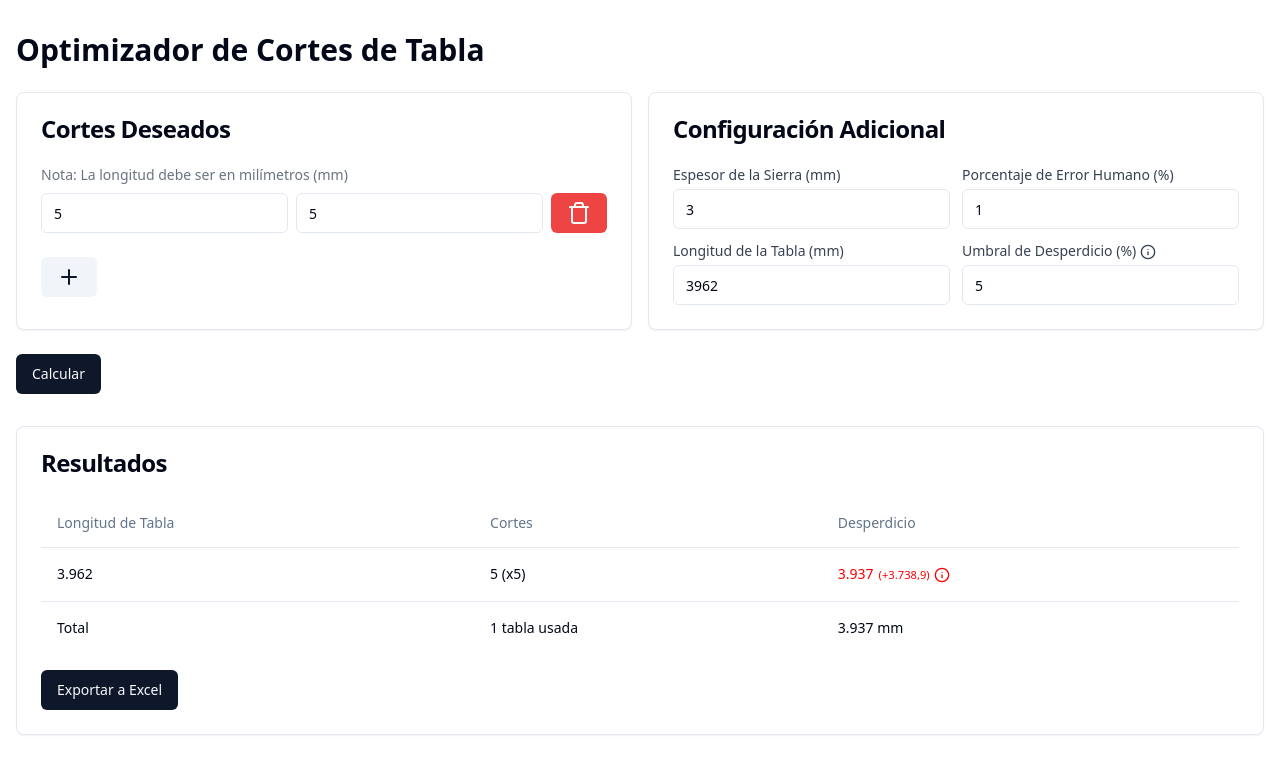
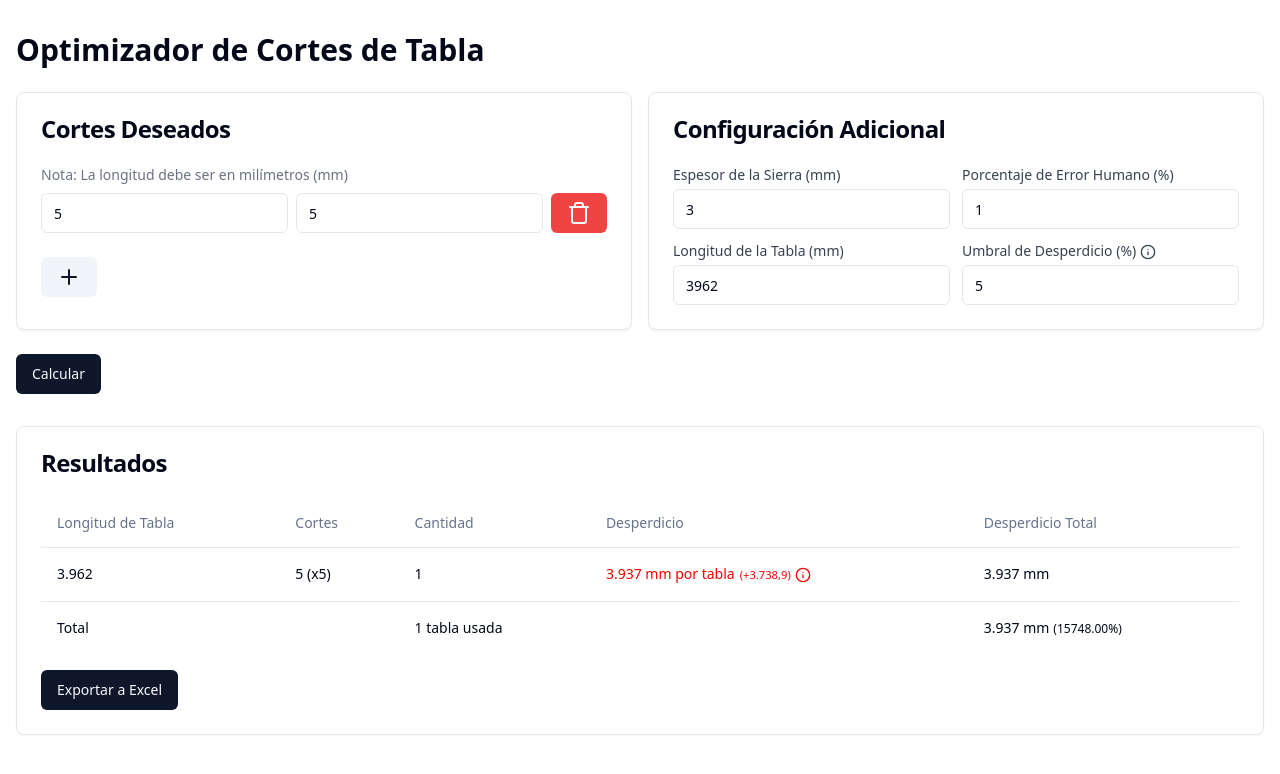
Before and after one commit to facundopanizza/wood-cuts-app, a React (Vite) app: page / in a window 1280 px wide. Both pictures are taken after typing "5", "5" into the empty fields and a click on the button "Calcular". Shown: the top 774 px of the page. Built offline with nearby package versions, Linux system fonts and the light colour scheme.

Commit message:
Fixed calculation bugs, added grouping of same cuts and added total percentage of waste

```diff
--- a/src/App.tsx
+++ b/src/App.tsx
@@ -27,7 +27,11 @@ import {
   TableHeader,
   TableRow,
 } from './components/ui/table';
-import { Result, WoodPiece, optimizeCuts } from './utils/woodCutOptimizer';
+import {
+  GroupedResult,
+  WoodPiece,
+  optimizeCuts,
+} from './utils/woodCutOptimizer';
 import { DateTime } from 'luxon';
 
 const woodPieceSchema = yup.object().shape({
@@ -127,7 +131,7 @@ const App: React.FC = () => {
   //   name: 'availableWood',
   // });
 
-  const [result, setResult] = React.useState<Result | null>(null);
+  const [result, setResult] = React.useState<GroupedResult | null>(null);
 
   const desiredCutsRef = useRef<HTMLInputElement[]>([]);
   // const availableWoodRef = useRef<HTMLInputElement[]>([]);
@@ -169,7 +173,7 @@ const App: React.FC = () => {
     // New code to count cuts and log the result
     const cutCounts = result.cuts.reduce((acc, pattern) => {
       pattern.cuts.forEach((cut) => {
-        acc[cut] = (acc[cut] || 0) + 1;
+        acc[cut] = (acc[cut] || 0) + pattern.quantity;
       });
       return acc;
     }, {} as Record<number, number>);
@@ -189,7 +193,13 @@ const App: React.FC = () => {
 
     // Create a worksheet for the cutting patterns
     const patternsData = [
-      ['Longitud de Tabla', 'Cortes', 'Desperdicio'],
+      [
+        'Longitud de Tabla',
+        'Cortes',
+        'Cantidad',
+        'Desperdicio',
+        'Desperdicio Total',
+      ],
       ...result.cuts.map((pattern) => [
         new Intl.NumberFormat('es-AR').format(pattern.originalLength),
         pattern.cuts
@@ -208,13 +218,18 @@ const App: React.FC = () => {
           )
           .join(', '),
         new Intl.NumberFormat('es-AR').format(pattern.remainingLength),
+        pattern.quantity,
       ]),
       [
         'Total',
         new Intl.NumberFormat('es-AR').format(result.totalLengthUsed) + ' mm',
+        result.cuts.reduce((acc, pattern) => acc + pattern.quantity, 0),
+        '',
         new Intl.NumberFormat('es-AR').format(result.totalLengthTrashed) +
-          ' mm',
-        '',
+          ` mm (${(
+            (result.totalLengthTrashed / result.totalLengthUsed) *
+            100
+          ).toFixed(2)}%)`,
       ],
     ];
 
@@ -483,7 +498,9 @@ const App: React.FC = () => {
                   <TableRow>
                     <TableHead>Longitud de Tabla</TableHead>
                     <TableHead>Cortes</TableHead>
+                    <TableHead>Cantidad</TableHead>
                     <TableHead>Desperdicio</TableHead>
+                    <TableHead>Desperdicio Total</TableHead>
                   </TableRow>
                 </TableHeader>
                 <TableBody>
@@ -515,25 +532,18 @@ const App: React.FC = () => {
                           )
                           .join(', ')}
                       </TableCell>
+                      <TableCell>{pattern.quantity}</TableCell>
                       <TableCell>
                         <span
                           style={{
                             color:
-                              pattern.cuts.reduce(
-                                (acc, cut) => acc - cut,
-                                pattern.originalLength
-                              ) >
+                              pattern.waste >
                               (pattern.originalLength * wasteThreshold) / 100
                                 ? 'red'
                                 : 'inherit',
                           }}>
-                          {new Intl.NumberFormat('es-AR').format(
-                            pattern.cuts.reduce(
-                              (acc, cut) => acc - cut,
-                              pattern.originalLength
-                            )
-                          )}
-
+                          {new Intl.NumberFormat('es-AR').format(pattern.waste)}{' '}
+                          mm por tabla
                           {pattern.waste >
                             (pattern.originalLength * wasteThreshold) / 100 && (
                             <>
@@ -580,23 +590,36 @@ const App: React.FC = () => {
                           )}
                         </span>
                       </TableCell>
+                      <TableCell>
+                        {new Intl.NumberFormat('es-AR').format(
+                          pattern.waste * pattern.quantity
+                        )}{' '}
+                        mm
+                      </TableCell>
                     </TableRow>
                   ))}
                   <TableRow>
                     <TableCell className="font-medium">Total</TableCell>
+                    <TableCell className="font-medium"></TableCell>
                     <TableCell className="font-medium">
                       {result.numberOfWoodPiecesUsed} tabla
                       {result.numberOfWoodPiecesUsed !== 1 ? 's' : ''} usada
                       {result.numberOfWoodPiecesUsed !== 1 ? 's' : ''}
                     </TableCell>
+                    <TableCell></TableCell>
                     <TableCell className="font-medium">
                       {new Intl.NumberFormat('es-AR').format(
-                        result.cuts.reduce(
-                          (acc, pattern) => acc + pattern.waste,
-                          0
-                        )
+                        result.totalLengthTrashed
                       )}{' '}
                       mm
+                      <span className="text-xs font-medium ml-1">
+                        (
+                        {(
+                          (result.totalLengthTrashed / result.totalLengthUsed) *
+                          100
+                        ).toFixed(2)}
+                        %)
+                      </span>
                     </TableCell>
                   </TableRow>
                 </TableBody>
--- a/src/utils/woodCutOptimizer.ts
+++ b/src/utils/woodCutOptimizer.ts
@@ -19,7 +19,6 @@ export interface Result {
   totalLengthUnused: number;
   totalPiecesUsed: number;
   totalPiecesUnused: number;
-  cutEfficiency: number;
   unfulfilledCuts: WoodPiece[];
   numberOfWoodPiecesUsed: number;
 }
@@ -29,15 +28,22 @@ interface ReusablePiece {
   originalLength: number;
 }
 
+export interface GroupedCutResult extends CutResult {
+  quantity: number;
+}
+
+export interface GroupedResult extends Omit<Result, 'cuts'> {
+  cuts: GroupedCutResult[];
+}
+
 export function optimizeCuts(
   desiredCuts: WoodPiece[],
   availableWood?: WoodPiece[],
   sawDustWidth: number = 3,
   errorPercentage: number = 0.01,
   defaultWoodLength: number = 3962
-): Result {
+): GroupedResult {
   let totalLengthUsed = 0;
-  let totalLengthTrashed = 0;
   let totalLengthUnused = 0;
   const cutsResult: CutResult[] = [];
   const reusablePieces: ReusablePiece[] = [];
@@ -122,8 +128,6 @@ export function optimizeCuts(
           length: result.remainingLength,
           originalLength: originalLength,
         });
-      } else {
-        totalLengthTrashed += result.remainingLength;
       }
 
       return result;
@@ -165,6 +169,10 @@ export function optimizeCuts(
         if (reusedResult) {
           currentResult.cuts = currentResult.cuts.concat(reusedResult.cuts);
           currentResult.remainingLength = reusedResult.remainingLength;
+          currentResult.waste = currentResult.cuts.reduce(
+            (acc, cut) => acc - cut,
+            currentResult.originalLength
+          );
         }
       }
       cutsResult.push(currentResult);
@@ -172,24 +180,31 @@ export function optimizeCuts(
   }
 
   totalLengthUnused += allWood.reduce((sum, wood) => sum + wood, 0);
-  totalLengthTrashed += reusablePieces.reduce(
-    (sum, wood) => sum + wood.length,
+
+  const unfulfilledCuts = remainingCuts.filter((cut) => cut.quantity > 0);
+
+  const groupedCuts = cutsResult.reduce((acc, cut) => {
+    const key = JSON.stringify(cut.cuts.sort((a, b) => a - b));
+    if (!acc[key]) {
+      acc[key] = { ...cut, quantity: 1 };
+    } else {
+      acc[key].quantity += 1;
+    }
+    return acc;
+  }, {} as Record<string, GroupedCutResult>);
+
+  const totalLengthTrashed = Object.values(groupedCuts).reduce(
+    (acc, cut) => acc + cut.waste * cut.quantity,
     0
   );
 
-  const cutEfficiency =
-    totalLengthUsed /
-    (totalLengthUsed + totalLengthTrashed + totalLengthUnused);
-  const unfulfilledCuts = remainingCuts.filter((cut) => cut.quantity > 0);
-
   return {
-    cuts: cutsResult,
+    cuts: Object.values(groupedCuts),
     totalLengthUsed,
     totalLengthTrashed,
     totalLengthUnused,
     totalPiecesUsed,
     totalPiecesUnused,
-    cutEfficiency,
     unfulfilledCuts,
     numberOfWoodPiecesUsed: totalPiecesUsed,
   };
```
